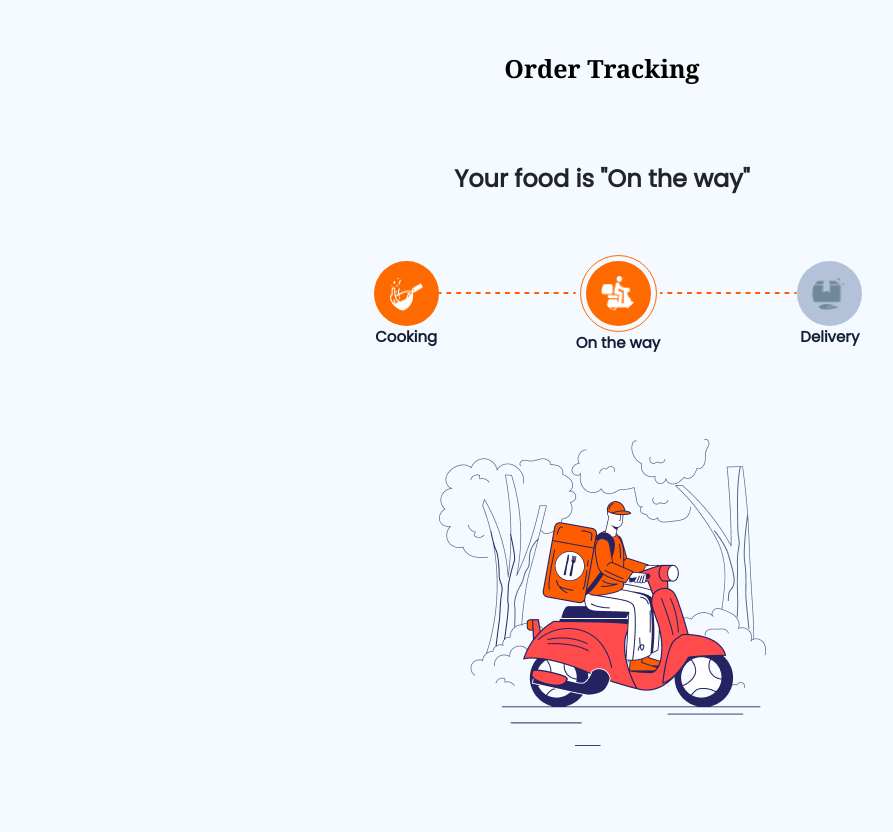
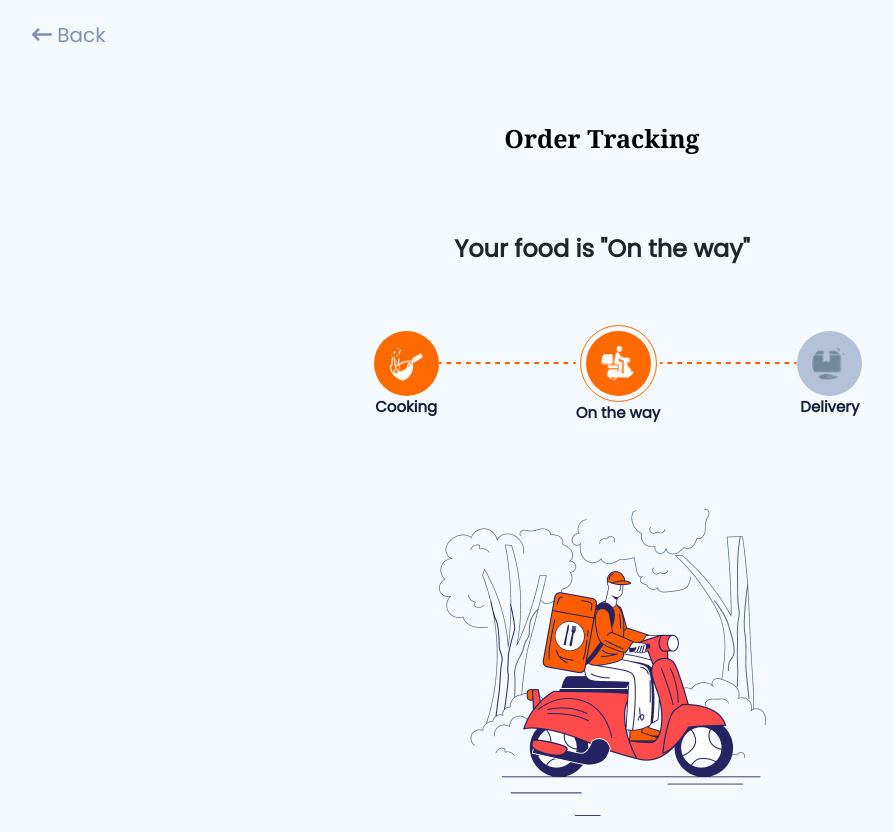
Before and after one commit to omarbinasad/Food-App-2, a React (Create React App) app: page /order-tracking in a window 1280 px wide. Shown: the top 832 px of the page, without its empty margins (38-931 px from the left). Before the commit the page ends 800 px from the top, so only its background shows below. Built offline with nearby package versions, Linux system fonts and the light colour scheme.

Commit message:
back btn

```diff
--- a/src/Pages/FeedBack1/FeedBack1.css
+++ b/src/Pages/FeedBack1/FeedBack1.css
@@ -31,6 +31,10 @@
   font-size: 20px;
   padding: 15px 20px;
   cursor: pointer;
+}
+.feedBack-send-btn a {
+  color: #ffffff;
+  text-decoration: none;
 }
 .fb-tab-btns-wraper {
   display: flex;
--- a/src/Pages/FeedBack1/FeedBack1.js
+++ b/src/Pages/FeedBack1/FeedBack1.js
@@ -9,6 +9,7 @@ import Fab from "@mui/material/Fab";
 import AddIcon from "@mui/icons-material/Add";
 import RemoveIcon from "@mui/icons-material/Remove";
 import { useTheme } from "@mui/material/styles";
+import { Link } from "react-router-dom";
 
 function TabPanel(props) {
   const { children, value, index, ...other } = props;
@@ -221,7 +222,9 @@ const FeedBack1 = () => {
           </div>
         </div>
         <button className="feedBack-send-btn">
-          SEND <i className="fa-solid fa-arrow-right-long"></i>
+          <Link to="/feedback-thankyou">
+            SEND <i className="fa-solid fa-arrow-right-long"></i>
+          </Link>
         </button>
       </div>
     </div>
--- a/src/Pages/FeedBackThankyou/FeedBackThankyou.js
+++ b/src/Pages/FeedBackThankyou/FeedBackThankyou.js
@@ -1,4 +1,5 @@
 import React from "react";
+
 import "./FeedBackThankyou.css";
 
 const FeedBackThankyou = () => {
@@ -11,7 +12,7 @@ const FeedBackThankyou = () => {
         <p className="fb-thnq-desc"></p>
 
         <button className="feedBack-close-btn">
-          SEND <i className="fa-solid fa-arrow-right-long"></i>
+          Close <i className="fa-solid fa-arrow-right-long"></i>
         </button>
       </div>
     </div>
--- a/src/Pages/OrderTracking/OrderTracking.css
+++ b/src/Pages/OrderTracking/OrderTracking.css
@@ -1,3 +1,15 @@
+.order-tracking-top-bar {
+  padding: 20px 0px;
+  width: 100%;
+  display: flex;
+}
+.order-tracking-top-bar > a {
+  color: #7c90b8;
+  font-size: 20px;
+  font-weight: 500;
+  text-decoration: none;
+}
+
 .order-tracking-main-wraper h2 {
   font-family: georgia;
   font-size: 25px;
--- a/src/Pages/OrderTracking/OrderTracking.js
+++ b/src/Pages/OrderTracking/OrderTracking.js
@@ -1,8 +1,14 @@
 import React from "react";
+import { Link } from "react-router-dom";
 import "./OrderTracking.css";
 const OrderTracking = () => {
   return (
     <div>
+      <div className="container order-tracking-top-bar">
+        <Link to="/">
+          <i className="fa-solid fa-arrow-left-long"></i> Back
+        </Link>
+      </div>
       <div className="order-tracking-main-wraper container">
         <h2>Order Tracking</h2>
         <h3>Your food is "On the way"</h3>
--- a/src/Pages/Profile/Profile.css
+++ b/src/Pages/Profile/Profile.css
@@ -1,3 +1,16 @@
+.profile-top-bar {
+  padding: 20px 0px;
+  width: 100%;
+  display: flex;
+  /* justify-content: space-between; */
+}
+.profile-top-bar > a {
+  color: #7c90b8;
+  font-size: 20px;
+  font-weight: 500;
+  text-decoration: none;
+}
+
 .profile-main-div {
   height: 100vh;
 }
@@ -23,12 +36,7 @@
   justify-content: center;
   align-items: center;
 }
-.profile-top-bar {
-  padding: 20px 0px;
-  width: 100%;
-  display: flex;
-  /* justify-content: space-between; */
-}
+
 .profile-top-bar h3 {
   font-family: georgia;
   text-align: center;
```
